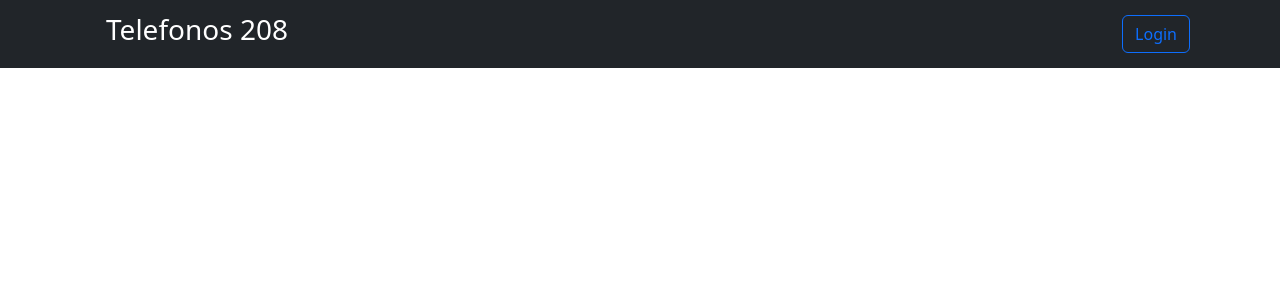
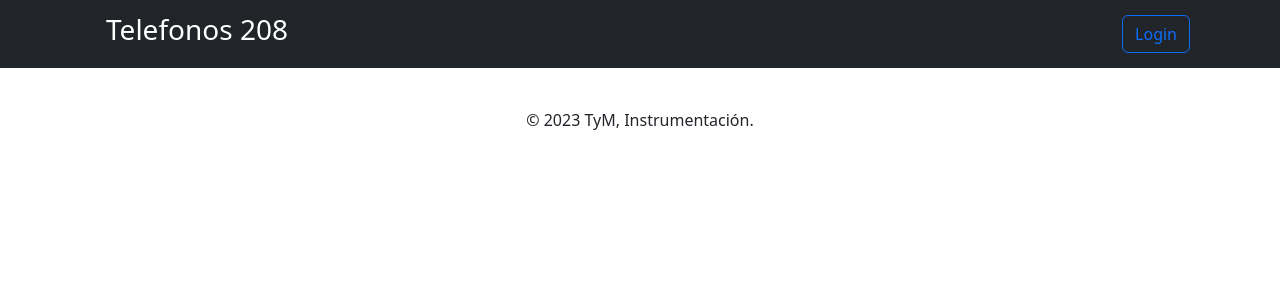
Before and after one commit to luchini77/telefonos-208-pinia-vue3-composition-api, a Vue app: page /admin in a window 1280 px wide. Shown: the top 300 px of the page. Built offline with nearby package versions, Linux system fonts and the light colour scheme; no server answers; what vue-sweetalert2 would draw is missing.

Commit message:
pequeñas mejoras

```diff
--- a/index.html
+++ b/index.html
@@ -2,7 +2,7 @@
 <html lang="en">
   <head>
     <meta charset="UTF-8" />
-    <link rel="icon" type="image/svg+xml" href="/vite.svg" />
+    <link rel="icon" type="image/svg+xml" href="src/assets/icono_tym.ico"/>
     <meta name="viewport" content="width=device-width, initial-scale=1.0" />
     <title>Telefonos 208</title>
   </head>
--- a/src/App.vue
+++ b/src/App.vue
@@ -1,9 +1,11 @@
 <template>
     <Navbar />
     <RouterView />
+    <Footer />
 </template>
 
 <script setup>
 import { RouterView } from "vue-router";
 import Navbar from './components/Navbar.vue'
+import Footer from './components/Footer.vue'
 </script>
--- /dev/null
+++ b/src/components/Footer.vue
@@ -0,0 +1,17 @@
+<template>
+    <div class="container">
+        <footer class="py-3 my-4">
+            <!-- <ul class="nav justify-content-center border-bottom pb-3 mb-3">
+                <li class="nav-item"><a href="#" class="nav-link px-2 text-body-secondary">Home</a></li>
+                <li class="nav-item"><a href="#" class="nav-link px-2 text-body-secondary">Features</a></li>
+                <li class="nav-item"><a href="#" class="nav-link px-2 text-body-secondary">Pricing</a></li>
+                <li class="nav-item"><a href="#" class="nav-link px-2 text-body-secondary">FAQs</a></li>
+                <li class="nav-item"><a href="#" class="nav-link px-2 text-body-secondary">About</a></li>
+            </ul> -->
+            <p class="text-center text-body-secondary">© 2023 TyM, Instrumentación.</p>
+        </footer>
+    </div>
+</template>
+
+<script setup>
+</script>
--- a/src/components/TablaTelefonos.vue
+++ b/src/components/TablaTelefonos.vue
@@ -14,7 +14,7 @@
                     : telefono.estado === 'incompleto'
                         ? 'list-group-item-warning'
                         : 'list-group-item-danger'">
-                    Ubicación: {{ telefono.ubicacion }} - {{ telefono.nivel }}
+                    {{ telefono.telefono }} - Ubicación: {{ telefono.ubicacion }}
 
                     <div>
                         <router-link v-if="!store.userData" class="btn btn-info btn-sm" :to="`/${telefono.id}`">
```
Also changed, not shown: 1 other file (tests, documents, lock files or other folders).
